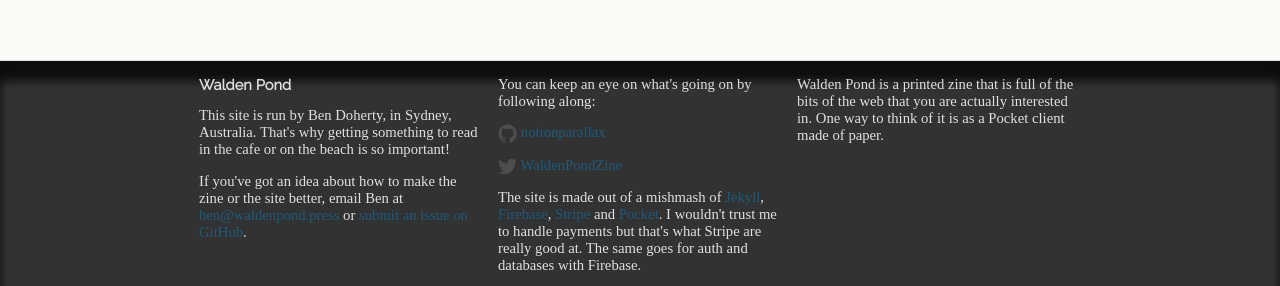
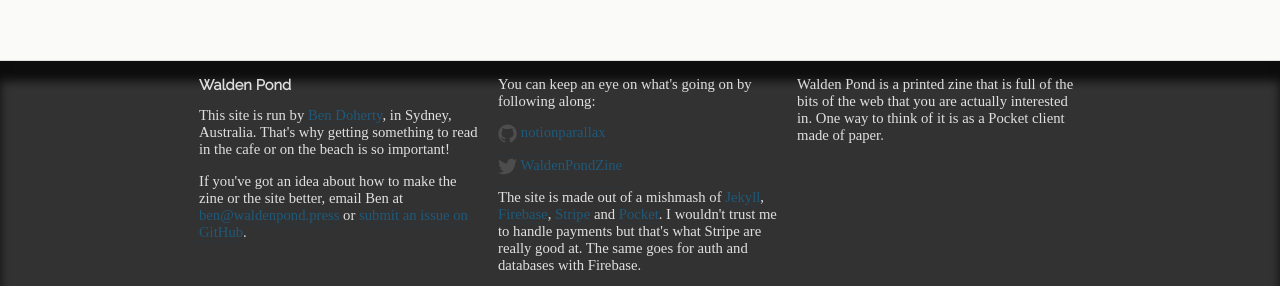
Before and after one commit to notionparallax/wp2frontEnd, a Jekyll site: the page built from privacy.md, in a window 1280 px wide. Shown: the part 663-949 px from the top of the page. Built offline with Jekyll 4.4.1, drawn with Linux system fonts in a browser that asks for light colours; some web fonts are replaced; comment, search, counter and statistics services are not loaded; part of the change alters nothing that is shown.

```diff
--- a/_includes/footer.html
+++ b/_includes/footer.html
@@ -3,7 +3,7 @@
     <h2 class="footer-heading">{{ site.title }}</h2>
 
     <div class="footer-col">
-      <p>This site is run by Ben Doherty, in Sydney, Australia. That's why
+      <p>This site is run by <a href="https://twitter.com/notionparallax">Ben Doherty</a>, in Sydney, Australia. That's why
         getting something to read in the cafe or on the beach is so important!</p>
 
       <p>If you've got an idea about how to make the zine or the site better,
```
